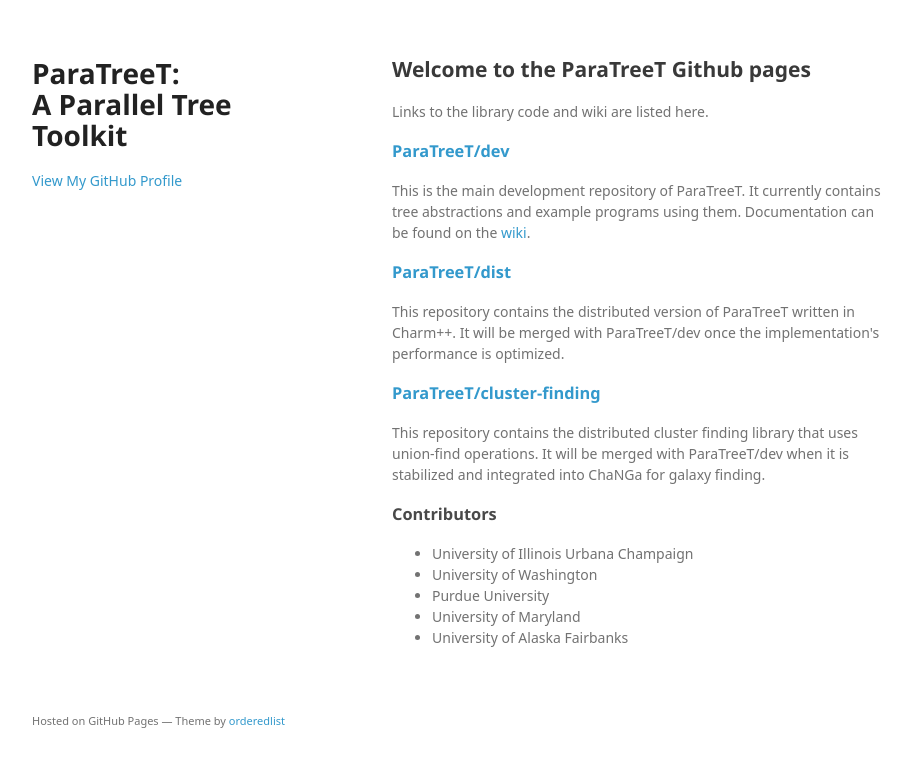
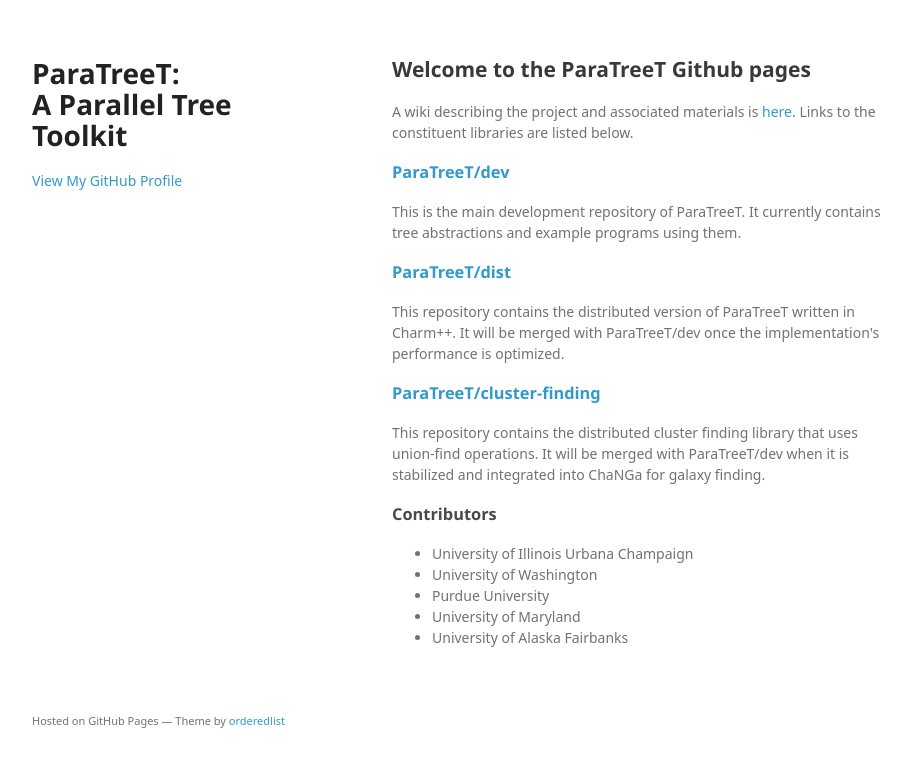
Before and after one commit to paratreet/paratreet.github.io, a plain HTML site: page index.html in a window 1280 px wide. Shown: the whole page, without its empty margins (178-1089 px from the left). Drawn offline with Linux system fonts and the light colour scheme; a web font is replaced by a local one.

Commit message:
Edit index.html

```diff
--- a/index.html
+++ b/index.html
@@ -23,11 +23,11 @@
         <section>
           <h2>Welcome to the ParaTreeT Github pages</h2>
 
-          <p>Links to the library code and wiki are listed here.</p>
+          <p>A wiki describing the project and associated materials is <a href="https://github.com/paratreet/dev/wiki">here</a>. Links to the constituent libraries are listed below.</p>
 
           <h3><a href="https://github.com/paratreet/dev">ParaTreeT/dev</a></h3>
 
-          <p>This is the main development repository of ParaTreeT. It currently contains tree abstractions and example programs using them. Documentation can be found on the <a href="https://github.com/paratreet/dev/wiki">wiki</a>.</p>
+          <p>This is the main development repository of ParaTreeT. It currently contains tree abstractions and example programs using them.</p>
 
           <h3><a href="https://github.com/paratreet/dist">ParaTreeT/dist</a></h3>
 
```
